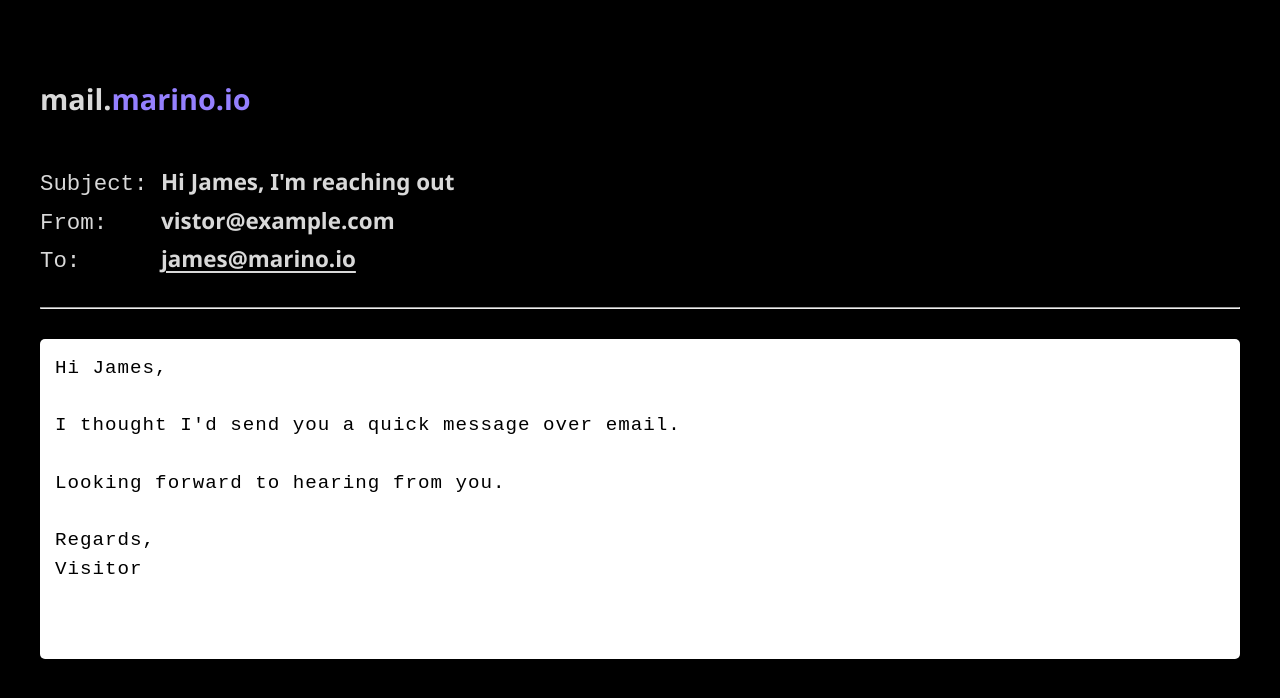
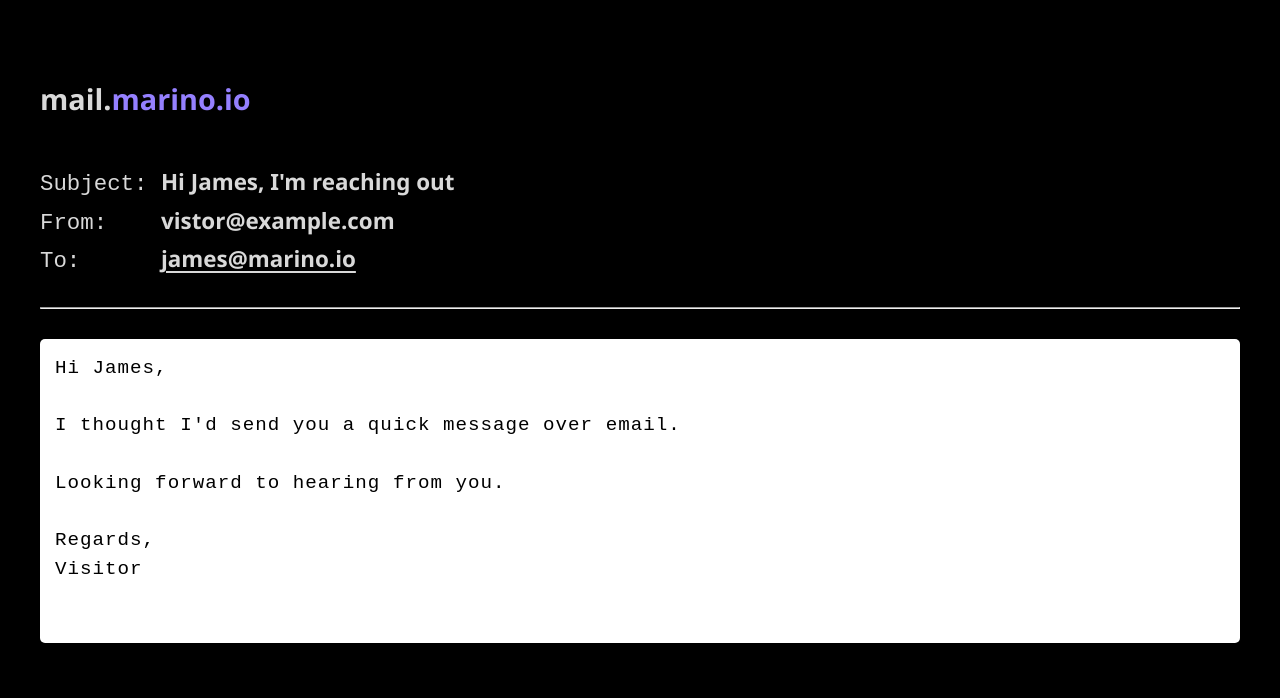
Before and after one commit to JamesMarino/james-marino-site, a plain HTML site: page src/index.html in a window 1280 px wide. Drawn offline with Linux system fonts and the light colour scheme.

Commit message:
fix: min height

```diff
--- a/src/assets/index.css
+++ b/src/assets/index.css
@@ -96,7 +96,7 @@ textarea {
     box-shadow: none;
     resize: none;
     width: 100%;
-    min-height: 20rem;
+    min-height: 19rem;
     line-height: 1.5;
     border-radius: 5px;
     font-size: 1.2rem;
```
